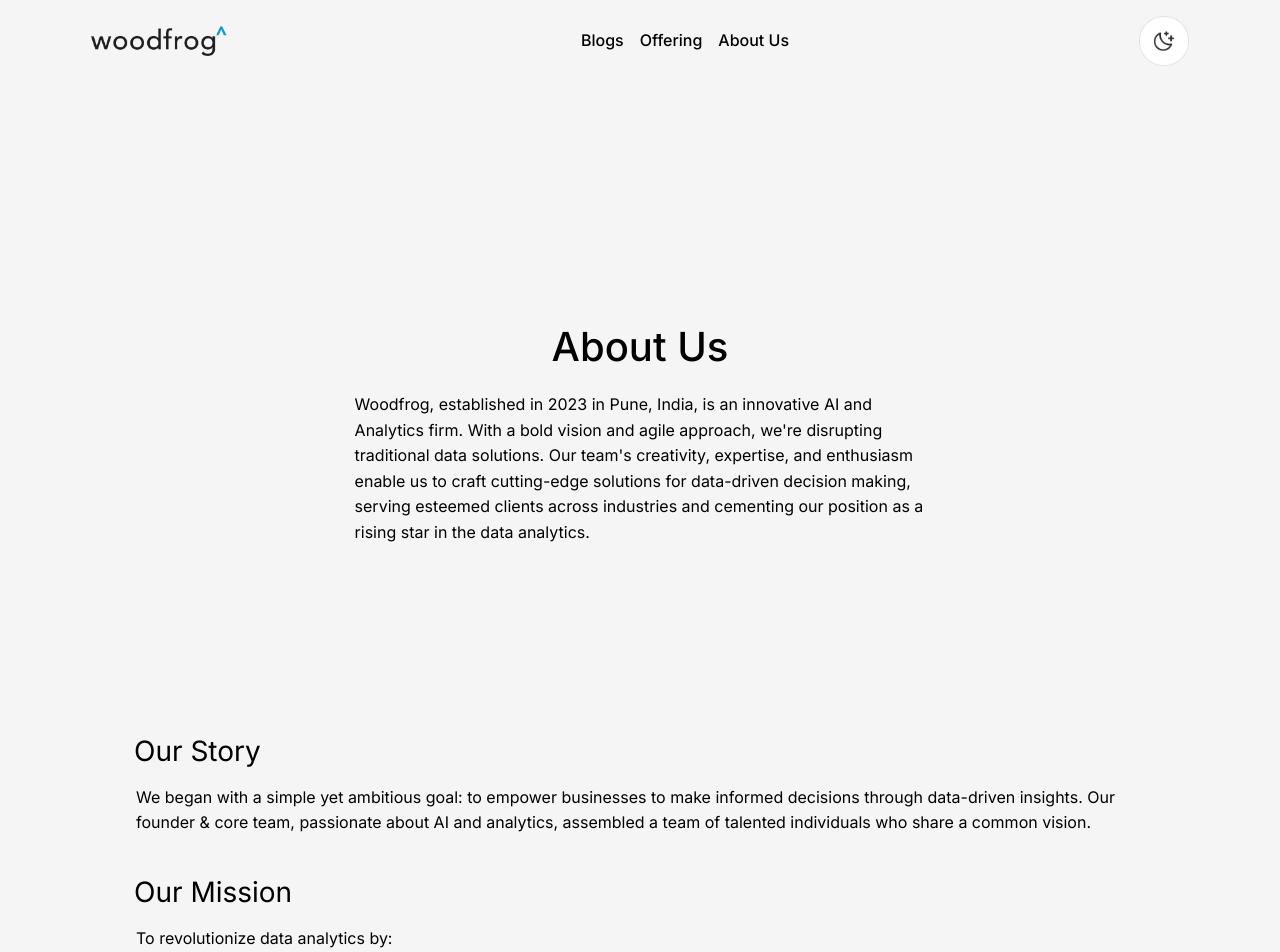
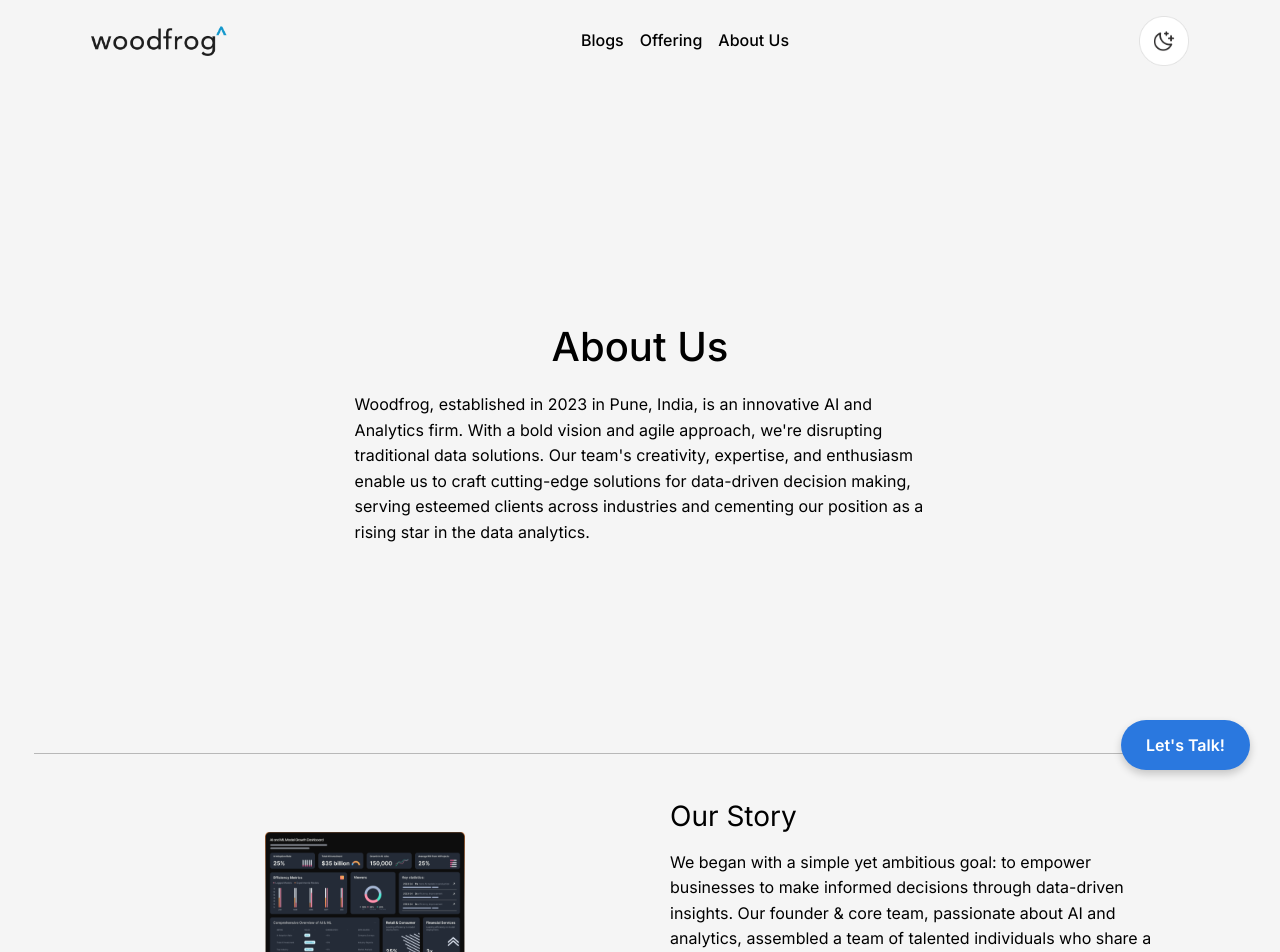
Before and after one commit to kinlearn/woodfrog-website, a React (Create React App) app: page /about-us in a window 1280 px wide. Shown: the top 952 px of the page. Built offline with nearby package versions, Linux system fonts and the light colour scheme; a web font is replaced by a local one.

Commit message:
added sticky button

```diff
--- a/src/App.tsx
+++ b/src/App.tsx
@@ -14,6 +14,7 @@ import SmartManufacturing from "./components/BlogsPage/SmartMenufacturing";
 import Offering from "./pages/Offering";
 import AboutUs from "./pages/AboutUs";
 import OfferingPage from "./pages/OfferingPage";
+import StickyTalkButton from "./components/StickyTalkButton"; // Adjust the path as needed
 import 'bootstrap/dist/css/bootstrap.css';
 import 'bootstrap/dist/js/bootstrap.js';
 import GasTurbine from "./components/BlogsPage/gasTurbine";
@@ -68,6 +69,7 @@ function App() {
   }, [pathname]);
 
   return (
+    <>
     <Routes>
       <Route path="/" element={<WebsiteLandingPageDarkMod />} />
       <Route path="/blog" element={<BlogPage />} />
@@ -90,8 +92,13 @@ function App() {
       {/* ✅ Added routes for Privacy Policy and Terms & Conditions */}
       <Route path="/terms-and-conditions" element={<TermsAndConditions />} />
       <Route path="/privacy-policy" element={<PrivacyPolicy />} />
+
     </Routes>
+    <StickyTalkButton />
+    </>
+
   );
+
 }
 
 export default App;
--- a/src/components/PageDescriptionLeftTitle.module.css
+++ b/src/components/PageDescriptionLeftTitle.module.css
@@ -1,6 +1,6 @@
 .PageDescriptionLeftTitle {
     background-color: var(--color-gray-200);
-    padding: var(--padding-2xs) var(--padding-15xl) ;
+    padding: var(--padding-2xs) var(--padding-15xl);
     box-sizing: border-box;
     gap: var(--gap-21xl);
     max-width: 100%;
@@ -23,50 +23,132 @@
     font-family: var(--caption);
 }
 
-.PageDescriptionLeftTitle>.container>.pageTitle {
-    padding-left: 20px;
+.pageTitle {
     font-size: 28px;
     line-height: 28px;
     font-weight: 300 !important;
     font-family: 'Inter';
     color: var(--dark-secondary-text);
-    /* line-height: 100px; */
     margin-bottom: 20px;
 }
 
-.PageDescriptionLeftTitle>.container>.description {
+.description {
     position: relative;
     font-size: var(--body-2-medium-size);
     line-height: 160%;
     color: var(--dark-secondary-text);
-    padding-left: 22px;
 }
 
-/* Small devices (landscape phones, 576px and up) */
-@media (max-width: 576px) {
+/* Base layout for all sections */
+.dividedContainer {
+    display: flex;
+    gap: 40px;
+    padding: 30px 0;
+}
+
+/* Even sections: text on left, image on right */
+section.PageDescriptionLeftTitle:nth-of-type(even) .dividedContainer {
+    flex-direction: row;
+}
+
+/* Odd sections: image on left, text on right */
+section.PageDescriptionLeftTitle:nth-of-type(odd) .dividedContainer {
+    flex-direction: row-reverse;
+}
+
+.imageContainer {
+    display: flex;
+    align-items: center;
+    justify-content: center;
+    width: 50%;
+}
+
+.textContainer {
+    display: flex;
+    flex-direction: column;
+    align-items: flex-start;
+    justify-content: center;
+    width: 50%;
+}
+
+/* Small devices (phones and tablets up to 768px) */
+@media (max-width: 768px) {
     .PageDescriptionLeftTitle {
         padding: 0;
     }
-    .PageDescriptionLeftTitle .container{
+
+    .container {
         width: 100%;
-        padding: 20px 10px 19px 20px;
+        padding: 20px;
     }
-    .PageDescriptionLeftTitle>.container>.pageTitle {
+
+    /* Force stacked layout on mobile regardless of section number */
+    section.PageDescriptionLeftTitle:nth-of-type(odd) .dividedContainer,
+    section.PageDescriptionLeftTitle:nth-of-type(even) .dividedContainer,
+    .dividedContainer {
+        flex-direction: column;
+        gap: 20px;
+    }
+
+    .imageContainer,
+    .textContainer {
+        width: 100%;
         padding: 0;
     }
-    .PageDescriptionLeftTitle>.container>.description {
-        padding: 0;
+
+    /* For mobile: Title -> Image -> Description */
+    .textContainer {
+        display: flex;
+        flex-direction: column;
+    }
+
+    .pageTitle {
+        order: -1; /* Always at the top */
+        width: 100%;
+        margin-bottom: 15px;
+        font-size: 24px;
+    }
+
+    .imageContainer {
+        order: 0; /* Image after title */
+        margin: 10px 0;
+    }
+
+    .description {
+        order: 1; /* Description at the bottom */
     }
 }
 
 /* Medium devices (tablets, 768px and up) */
-@media (min-width: 768px) {}
+@media (min-width: 768px) and (max-width: 992px) {
+    .container {
+        padding: 0 var(--padding-15xl);
+    }
+
+    .imageContainer img {
+        max-width: 100%;
+        height: auto;
+    }
+}
 
 /* Large devices (desktops, 992px and up) */
-@media (min-width: 992px) {}
+@media (min-width: 992px) {
+    .dividedContainer {
+        gap: 60px;
+    }
+}
 
 /* X-Large devices (large desktops, 1200px and up) */
-@media (min-width: 1200px) {}
+@media (min-width: 1200px) {
+    .container {
+        max-width: 1200px;
+        margin: 0 auto;
+    }
+}
 
 /* XX-Large devices (larger desktops, 1400px and up) */
-@media (min-width: 1400px) {}
+@media (min-width: 1400px) {
+    .container {
+        max-width: 1320px;
+    }
+}
--- a/src/components/PageDescriptionLeftTitle.tsx
+++ b/src/components/PageDescriptionLeftTitle.tsx
@@ -8,9 +8,17 @@ export type PageDescriptionType = {
 const PageDescriptionLeftTitle: FunctionComponent<PageDescriptionType> = (props: PageDescriptionType) => {
     return (
         <section className={[styles.PageDescriptionLeftTitle].join(' ')} >
+            <hr/>
             <div className={styles.container}>
-                {props.details.title !== "" ? <div className={[styles.pageTitle, styles.open].join(' ')} >{props.details.title}</div>: null}
-                <div className={styles.description} dangerouslySetInnerHTML={{ __html: props.details.describe }}></div>
+                <div className={styles.dividedContainer}>
+                    <div className={styles.imageContainer}>
+                        <img src="/image_17.svg" alt="image" width={200} height={200}/>
+                    </div>
+                    <div className={styles.textContainer}>
+                        {props.details.title !== "" ? <div className={[styles.pageTitle, styles.open].join(' ')} >{props.details.title}</div>: null}
+                        <div className={styles.description} dangerouslySetInnerHTML={{ __html: props.details.describe }}></div>
+                    </div>
+                </div>
             </div>
         </section>
     );
--- a/src/components/PlatformBenefits1.tsx
+++ b/src/components/PlatformBenefits1.tsx
@@ -40,6 +40,7 @@ const PlatformBenefits1: FunctionComponent<PlatformBenefits1Type> = ({
 
         <Items2 image="/image-2@2x.png" text="STB Predictive Maintenance" name="stb-predictive" />
         <Items2 image="/image-2@2x.png" text="Fact Finder" name="fact-finder" />
+        <Items2 image="/image-2@2x.png" text="Tasty test" name="fact-finder" />
 
 
 
--- /dev/null
+++ b/src/components/StickyTalkButton.tsx
@@ -0,0 +1,160 @@
+import React, { useState, CSSProperties } from 'react';
+
+interface FormData {
+  name: string;
+  email: string;
+  message: string;
+}
+
+const StickyTalkButton: React.FC = () => {
+  const [isOpen, setIsOpen] = useState<boolean>(false);
+  const [formData, setFormData] = useState<FormData>({
+    name: '',
+    email: '',
+    message: ''
+  });
+
+  const buttonStyle: CSSProperties = {
+    position: 'fixed',
+    bottom: '30px',
+    right: '30px',
+    backgroundColor: '#2A78DF',
+    color: 'white',
+    padding: '15px 25px',
+    borderRadius: '50px',
+    fontSize: '16px',
+    fontWeight: 'bold',
+    boxShadow: '0 4px 8px rgba(0, 0, 0, 0.2)',
+    border: 'none',
+    cursor: 'pointer',
+    zIndex: 1000,
+    transition: 'transform 0.3s ease, box-shadow 0.3s ease',
+  };
+
+  const hoverStyle: CSSProperties = {
+    transform: 'translateY(-5px)',
+    boxShadow: '0 6px 12px rgba(0, 0, 0, 0.3)',
+  };
+
+  const contactFormStyle: CSSProperties = {
+    position: 'fixed',
+    bottom: '100px',
+    right: '30px',
+    width: '300px',
+    padding: '20px',
+    backgroundColor: 'white',
+    borderRadius: '10px',
+    boxShadow: '0 4px 15px rgba(0, 0, 0, 0.2)',
+    zIndex: 999,
+    display: isOpen ? 'block' : 'none',
+  };
+
+  const inputStyle: CSSProperties = {
+    width: '100%',
+    padding: '10px',
+    margin: '8px 0',
+    borderRadius: '5px',
+    border: '1px solid #ddd',
+    boxSizing: 'border-box',
+  };
+
+  const submitButtonStyle: CSSProperties = {
+    width: '100%',
+    padding: '12px',
+    backgroundColor: '#2A78DF',
+    color: 'white',
+    border: 'none',
+    borderRadius: '5px',
+    cursor: 'pointer',
+    marginTop: '10px',
+    fontWeight: 'bold',
+  };
+
+  const closeButtonStyle: CSSProperties = {
+    position: 'absolute',
+    top: '10px',
+    right: '10px',
+    background: 'none',
+    border: 'none',
+    fontSize: '18px',
+    cursor: 'pointer',
+  };
+
+  const toggleForm = (): void => {
+    setIsOpen(!isOpen);
+  };
+
+  const handleChange = (e: React.ChangeEvent<HTMLInputElement | HTMLTextAreaElement>): void => {
+    const { name, value } = e.target;
+    setFormData(prevData => ({
+      ...prevData,
+      [name]: value
+    }));
+  };
+
+  const handleSubmit = (e: React.FormEvent<HTMLFormElement>): void => {
+    e.preventDefault();
+    // Handle form submission logic here
+    console.log('Form data submitted:', formData);
+    alert('Message sent! We will get back to you soon.');
+    setIsOpen(false);
+    setFormData({ name: '', email: '', message: '' });
+  };
+
+  return (
+    <>
+      <button
+        style={buttonStyle}
+        onMouseOver={(e) => {
+          Object.assign(e.currentTarget.style, hoverStyle);
+        }}
+        onMouseOut={(e) => {
+          e.currentTarget.style.transform = 'translateY(0)';
+          e.currentTarget.style.boxShadow = '0 4px 8px rgba(0, 0, 0, 0.2)';
+        }}
+        onClick={toggleForm}
+      >
+        Let's Talk!
+      </button>
+
+      <div style={contactFormStyle}>
+        <button style={closeButtonStyle} onClick={toggleForm}>×</button>
+        <h3 style={{ marginTop: '0', color: '#333' }}>Contact Us</h3>
+        <form onSubmit={handleSubmit}>
+          <input
+            type="text"
+            name="name"
+            placeholder="Your Name"
+            style={inputStyle}
+            value={formData.name}
+            onChange={handleChange}
+            required
+          />
+          <input
+            type="email"
+            name="email"
+            placeholder="Your Email"
+            style={inputStyle}
+            value={formData.email}
+            onChange={handleChange}
+            required
+          />
+          <textarea
+            name="message"
+            placeholder="Your Message"
+            rows={4}
+            style={inputStyle}
+            value={formData.message}
+            onChange={handleChange}
+            required
+          ></textarea>
+          <button type="submit" style={submitButtonStyle}>
+            Send Message
+          </button>
+        </form>
+      </div>
+    </>
+  );
+};
+
+export default StickyTalkButton;
```
